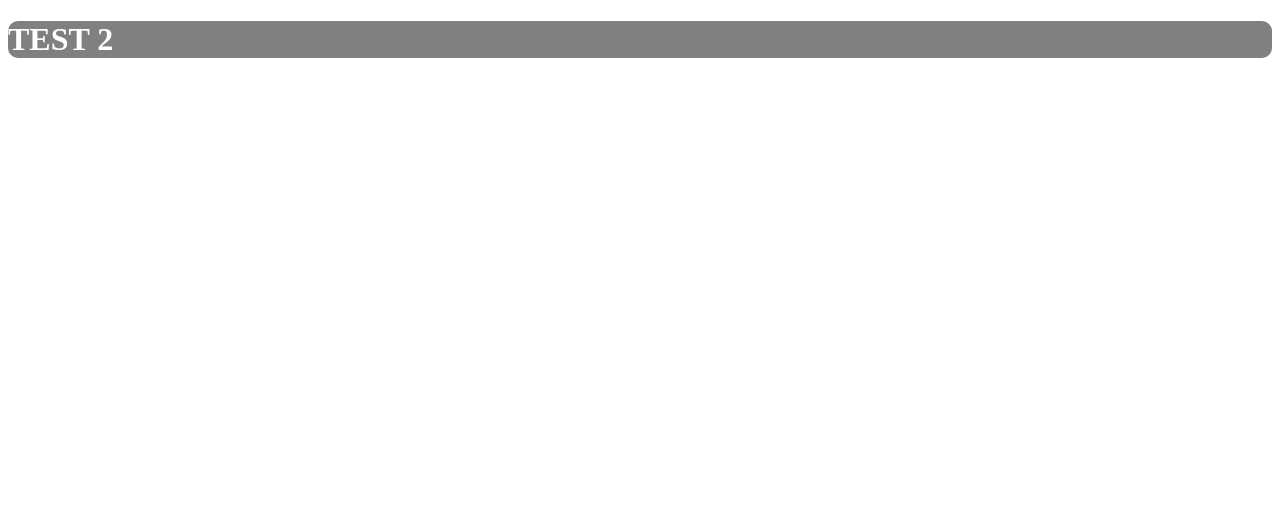
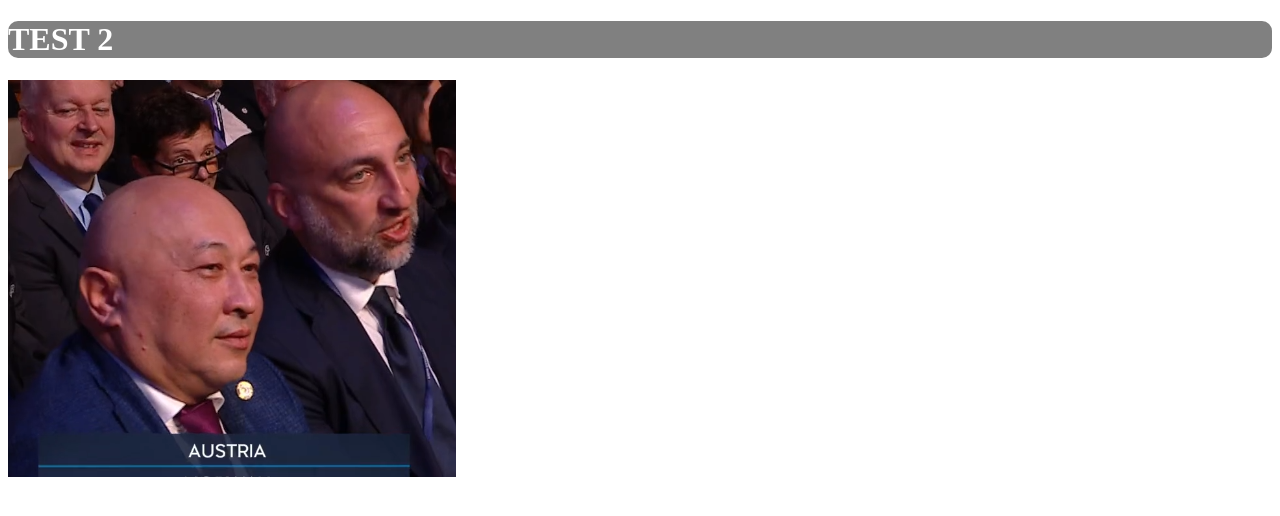
Before and after one commit to Mini-Revolution-Games/test, a plain HTML site: page index.html in a window 1280 px wide. Drawn offline with Linux system fonts and the light colour scheme.

Commit message:
dodanie nowego zdjecia hinola

```diff
--- a/index.html
+++ b/index.html
@@ -8,6 +8,7 @@
 </head>
 <body>
     <h1>TEST 2</h1>
+    <img src="hinol.png" alt="hinol">
 
 </body>
 </html>
```
Also changed, not shown: hinol.png (added).
